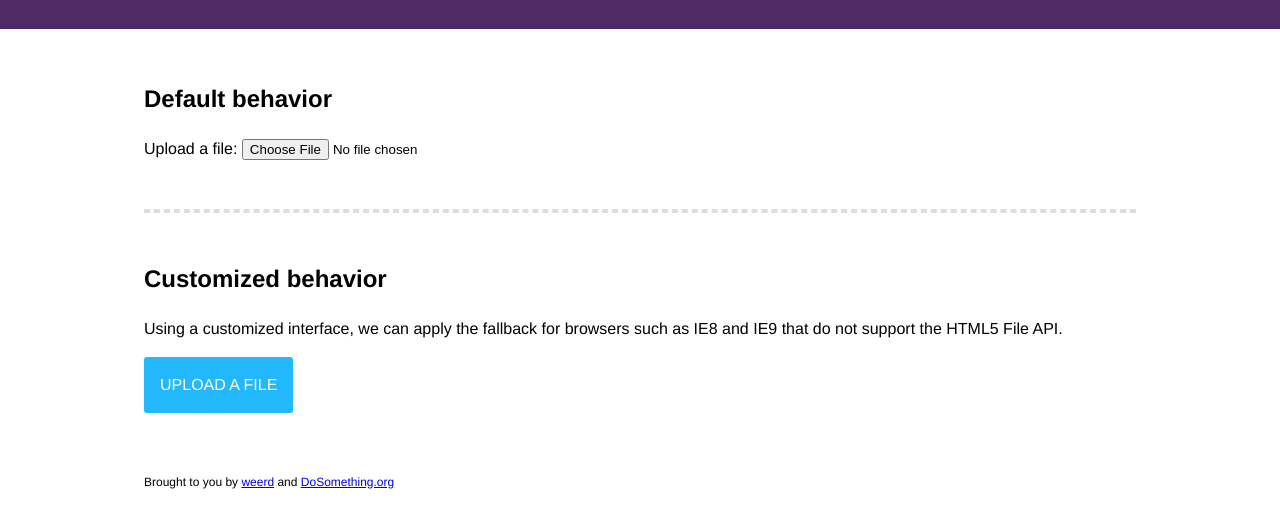
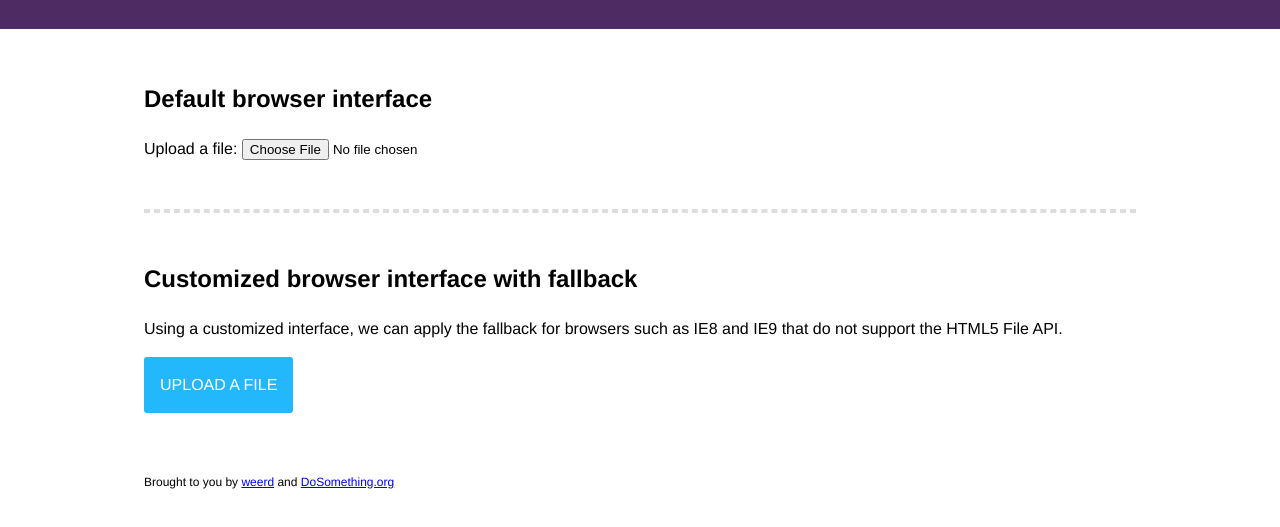
Before and after one commit to DoSomething/file-api-fallback, a website: page index.html in a window 1280 px wide. Shown: the part 83-610 px from the top of the page. Drawn offline with nearby package versions, Linux system fonts and the light colour scheme.

Commit message:
Updates to the Read Me.

```diff
--- a/index.html
+++ b/index.html
@@ -23,7 +23,7 @@
       <main class="main" role="main">
         <form action=".">
           <div class="example">
-            <h2>Default behavior</h2>
+            <h2>Default browser interface</h2>
             <div class="container">
               <label for="example-1">Upload a file:</label>
               <input id="example-1" type="file" aria-label="file browser" />
@@ -33,7 +33,7 @@
           <hr>
 
           <div class="example">
-            <h2>Customized behavior</h2>
+            <h2>Customized browser interface with fallback</h2>
             <p>Using a customized interface, we can apply the fallback for browsers such as IE8 and IE9 that do not support the HTML5 File API.</p>
             <div class="container custom-interface has-fallback">
               <label class="button">
```
Also changed, not shown: README.md.
